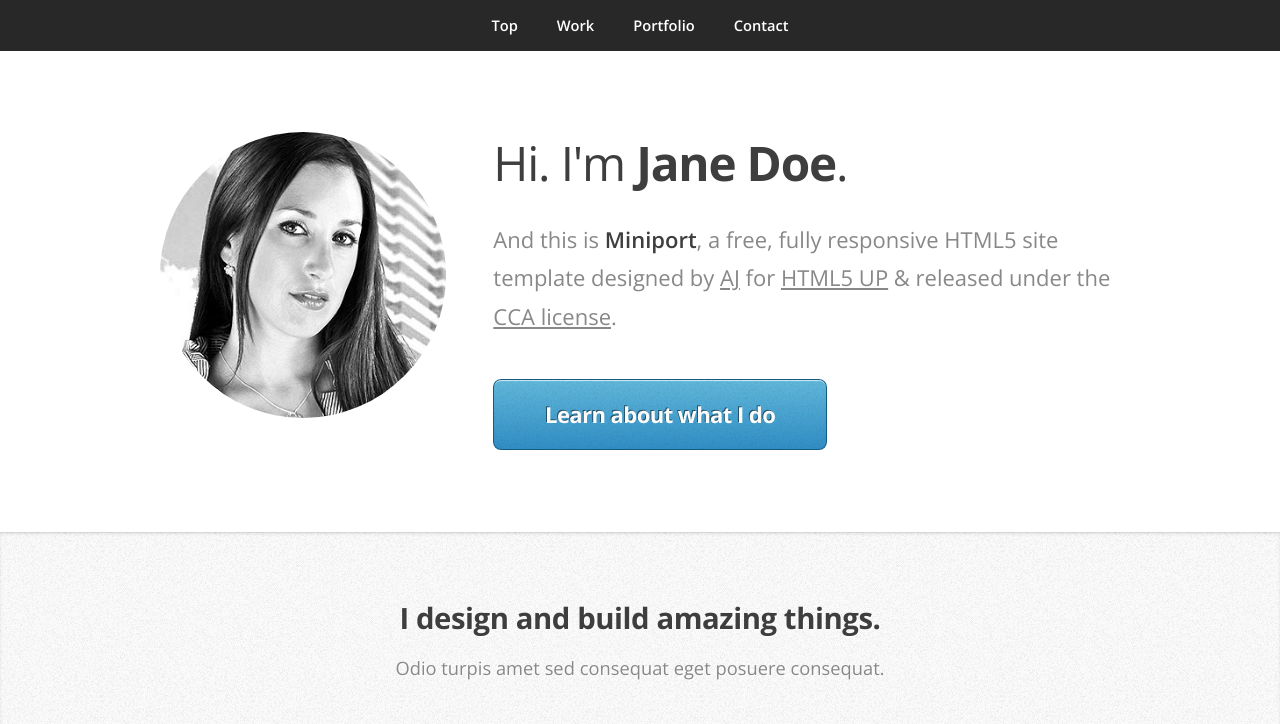
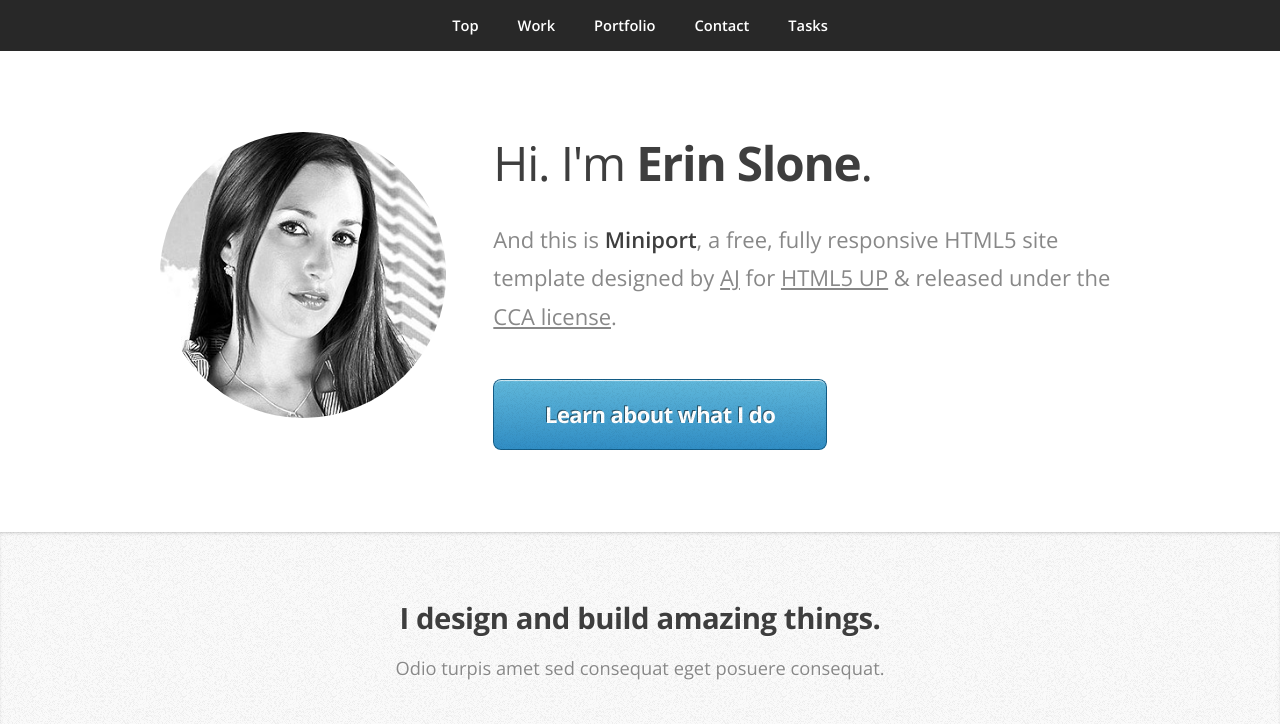
Before and after one commit to Erin132/erinslone.github.io, a plain HTML site: page Index.html in a window 1280 px wide. Shown: the top 724 px of the page. Drawn offline with nearby package versions, Linux system fonts and the light colour scheme.

Commit message:
new link

```diff
--- a/Index.html
+++ b/Index.html
@@ -32,6 +32,7 @@
 					<li><a href="#work">Work</a></li>
 					<li><a href="#portfolio">Portfolio</a></li>
 					<li><a href="#contact">Contact</a></li>
+					<li><a href="tasks">Tasks</a></li>
 				</ul>
 			</nav>
 
@@ -44,7 +45,7 @@
 						</div>
 						<div class="8u">
 							<header>
-								<h1>Hi. I'm <strong>Jane Doe</strong>.</h1>
+								<h1>Hi. I'm <strong>Erin Slone</strong>.</h1>
 							</header>
 							<p>And this is <strong>Miniport</strong>, a free, fully responsive HTML5 site template designed by <a href="http://n33.co/">AJ</a> for <a href="http://html5up.net/">HTML5 UP</a> &amp; released under the <a href="http://html5up.net/license/">CCA license</a>.</p>
 							<a href="#work" class="button button-big">Learn about what I do</a>
```
Also changed, not shown: images/portfolio06.jpg (deleted), 1 other file.
